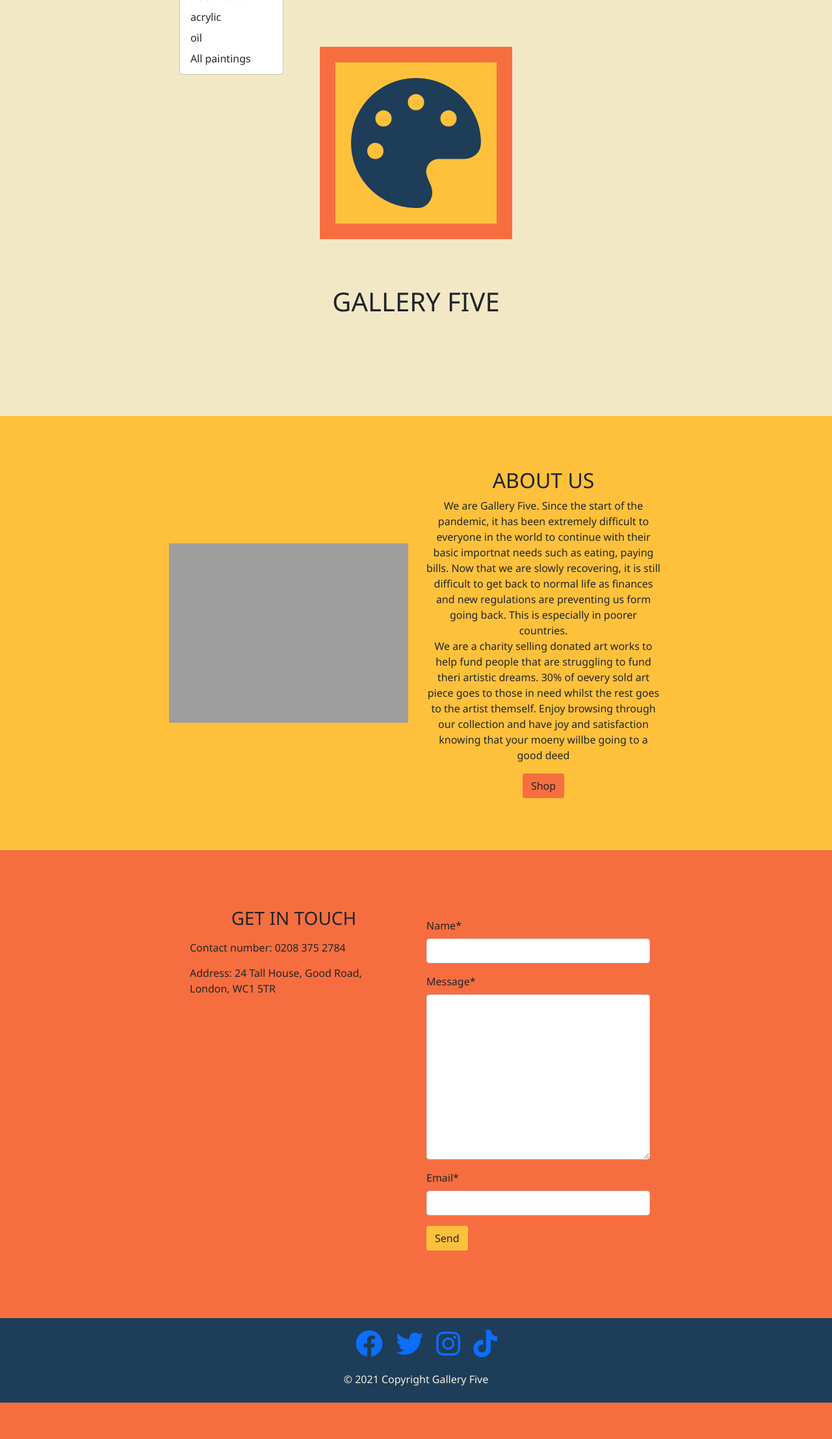
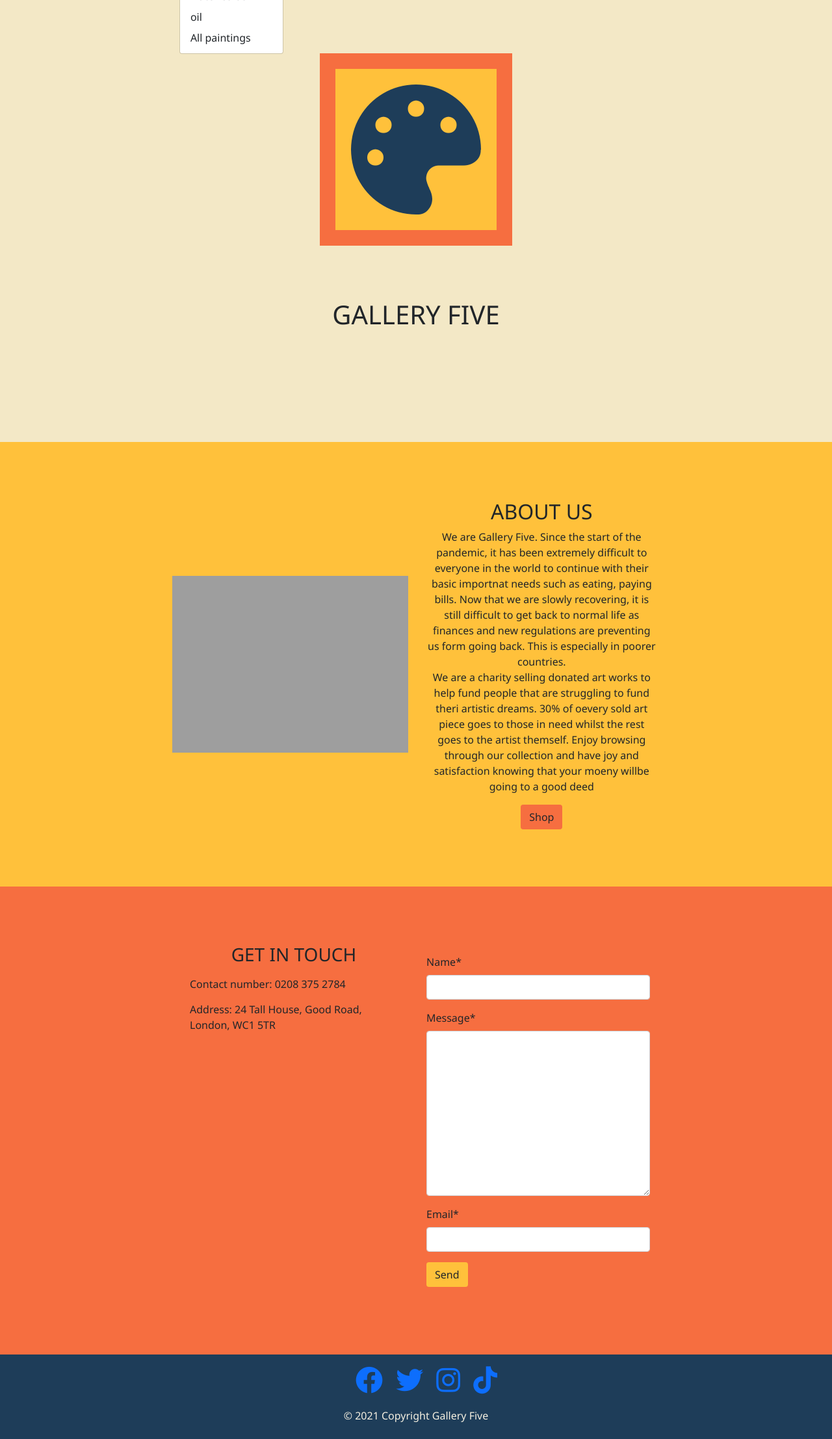
Before and after one commit to shiba517/msp4_gallery_five, a Django app: page / in a window 1280 px wide, after a click on "Paintings". Shown: the part 106-2320 px from the top of the page at 65% size. Before the commit the page ends 2264 px from the top, so only its background shows below. Run offline with Django 3.2, Linux system fonts and the light colour scheme; some libraries are stand-ins or nearby versions; grey boxes are pictures that could not be loaded.

Commit message:
deleted commented out code

```diff
--- a/checkout/forms.py
+++ b/checkout/forms.py
@@ -36,7 +36,6 @@ class OrderForm(forms.ModelForm):
                 else:
                     placeholder = placeholders[field]
             self.fields[field].widget.attrs['placeholder'] = placeholder
-            # self.fields[field].widget.attrs['class'] = 'stripe-style-input'
             self.fields[field].label = False
             self.fields['full_name'].widget.attrs['maxlength'] = 50
             self.fields['email'].widget.attrs['type'] = 'email'
--- a/checkout/templates/checkout/checkout.html
+++ b/checkout/templates/checkout/checkout.html
@@ -66,7 +66,6 @@
 
                 <div class="submit-button">
                     <a href="{% url 'crate' %}" class="btn ncc-btn-base" aria-label="adjust the changes to your crate">Adjust bag</a>
-                    <!-- <button class="btn ncc-btn-base">Complete order</button> -->
                     <button id="submit-button" class="btn ncc-btn-base" aria-label="complete your order">Complete order</button>
                 </div>
             </form>
--- a/crate/templates/crate/crate.html
+++ b/crate/templates/crate/crate.html
@@ -15,7 +15,6 @@
 
     <!-- CRATE CONTENT -->
     <div class="row">
-        <!-- <div class="col"> -->
             {% if crate_items %}
             <div class="col-12 ">
                 <div class="table-responsive rounded">
@@ -33,7 +32,6 @@
                             <tr>
 
                                 <td class="p-3 w-25">
-                                <!-- <td class="d-none d-md-block p-3 w-25"> -->
                                     {% if item.product.image %}
                                     <img class="img-fluid rounded" src="{{ item.product.image.url }}" alt="image of art work">
                                     {% else %}
@@ -116,7 +114,6 @@
             </div>
 
             {% endif %}
-        <!-- </div> -->
     </div>
 </div>
 {% endblock %}
--- a/home/templates/home/contact_us_emails/email_to_recieve_body.txt
+++ b/home/templates/home/contact_us_emails/email_to_recieve_body.txt
@@ -1 +1,2 @@
 {{ message }}
+from {{ email }}
--- a/home/templates/home/index.html
+++ b/home/templates/home/index.html
@@ -8,7 +8,6 @@
             <div class="d-flex align-items-center ncc-logo-dec">
                 <i class="fas fa-palette m-4"></i>
             </div>
-            <!-- <div class="d-flex align-items-center d-block text-uppercase">the gallery</div> -->
         </div>
         <div class="col-12 text-center">
             <h1 class="">GALLERY FIVE</h1>
--- a/profiles/views.py
+++ b/profiles/views.py
@@ -46,7 +46,6 @@ def update_profile(request):
     profile = get_object_or_404(UserProfile, user=request.user)
 
     if request.method == 'POST':
-        print('POST HAS HAPPENED')
         form = UserProfileForm(request.POST, request.FILES, instance=profile)
         if form.is_valid():
             form.save()
--- a/static/css/base.css
+++ b/static/css/base.css
@@ -49,7 +49,7 @@ body {
 
 /* HERO PAGE */
 #hero-section {
-    height: 80vh;
+    height: 85vh;
 }
 
 #hero-section .ncc-logo-dec {
@@ -59,7 +59,7 @@ body {
 
 /* ABOUT US (index.html) */
 #aboutus-section {
-    padding: 8vh;
+    padding: 9vh;
     background-color: #ffc13b;
 }
 
--- a/templates/includes/hero-section.html
+++ b/templates/includes/hero-section.html
@@ -4,7 +4,6 @@
             <div href="" class="d-flex align-items-center ncc-logo-dec">
                 <i class="fas fa-palette m-4"></i>
             </div>
-            <!-- <div class="d-flex align-items-center d-block text-uppercase">the gallery</div> -->
         </div>
         <div class="col-12 text-center">
             <h1 class="">GALLERY FIVE</h1>
@@ -30,8 +29,6 @@
     </div>
 </div>
 
-<!-- CONTACT US -->
-
 
 {% block contactus %}
 {% endblock %}
--- a/templates/includes/navigation.html
+++ b/templates/includes/navigation.html
@@ -23,9 +23,8 @@
                     </a>
                     <ul class="dropdown-menu" aria-labelledby="navbarDropdownMenuLink">
                         <li><a class="dropdown-item" href="{% url 'products' %}?category=water_colour" aria-label="view all water colour art works">water colour</a></li>
-                        <li><a class="dropdown-item" href="{% url 'products' %}?category=acrylic" aria-label="view all acrylic art works">acrylic</a></li>
                         <li><a class="dropdown-item" href="{% url 'products' %}?category=oil" aria-label="view all oil painting art works">oil</a></li>
-                        <li><a class="dropdown-item" href="{% url 'products' %}?category=water_colour,acrylic,oil" aria-label="view all painting art works">All paintings</a></li>
+                        <li><a class="dropdown-item" href="{% url 'products' %}?category=water_colour,oil" aria-label="view all painting art works">All paintings</a></li>
 
 
                     </ul>
@@ -82,7 +81,6 @@
                         <li><a class="dropdown-item" href="{% url 'profile' %}" aria-label="go to your profile page">Profile</a></li>
                         <li><a class="dropdown-item" href="{% url 'account_logout' %}" aria-label="logout">Logout</a></li>
                         {% if request.user.is_superuser %}
-                        <!-- <li><a class="dropdown-item" href="{% url 'add_product' %}">Add product</a></li> -->
                         {% endif %}
                     </ul>
                     {% else %}
```
Also changed, not shown: checkout/webhook_handler.py (+3 -11 lines), products/views.py (+0 -12 lines), README.md, checkout/webhooks.py (line endings or trailing spaces).
